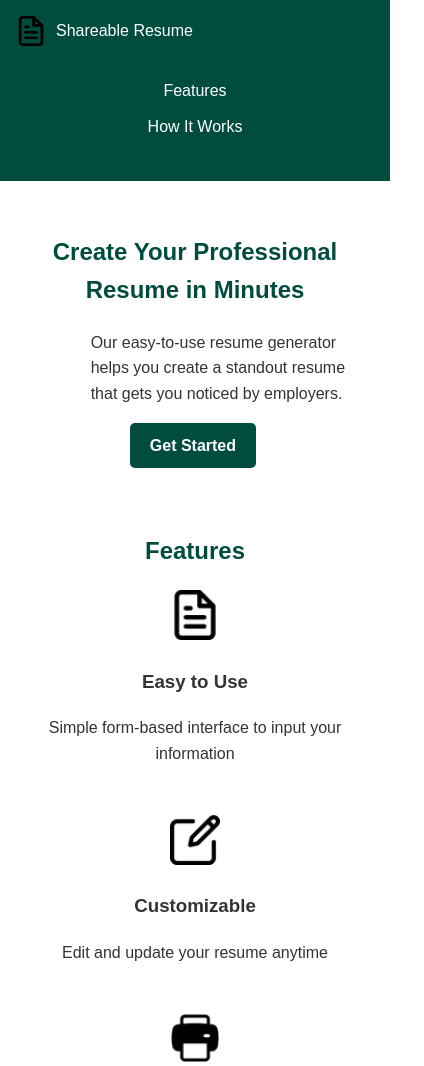
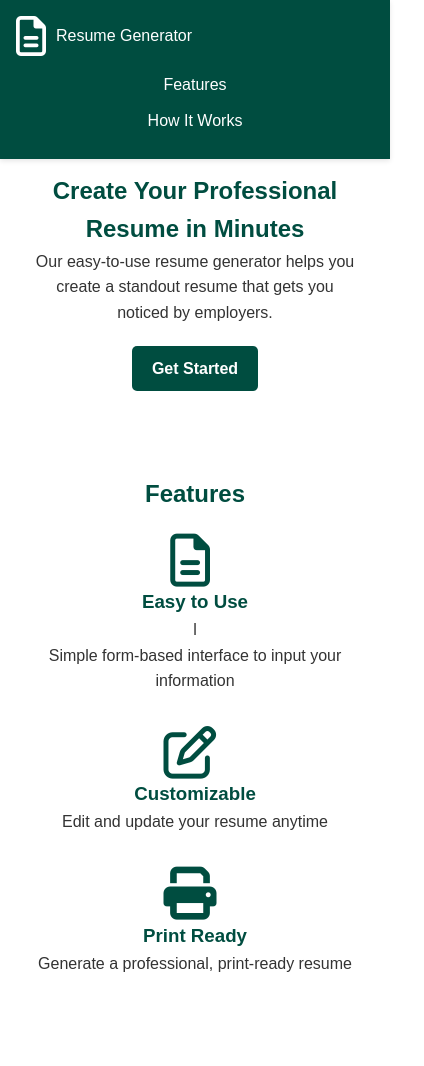
Before and after one commit to Mohidjaved/college-resume-project, a plain HTML site: page index.html in a window 390 px wide. Shown: the top 1066 px of the page, 424 px wide, since content can reach past the window. Drawn offline with Linux system fonts and the light colour scheme.

Commit message:
Changing on landing page

```diff
--- a/index.html
+++ b/index.html
@@ -1,17 +1,24 @@
 <!DOCTYPE html>
 <html lang="en">
   <head>
-    <meta charset="UTF-8">
-    <meta name="viewport" content="width=device-width, initial-scale=1.0">
-    <title>Shareable Resume - Create Your Professional Resume</title>
-    <link rel="stylesheet" href="landing-style.css">
+    <meta charset="UTF-8" />
+    <meta name="viewport" content="width=device-width, initial-scale=1.0" />
+    <title>Resume Generator - Create Your Professional Resume</title>
+    <link rel="stylesheet" href="landing-style.css" />
+    <link
+      rel="stylesheet"
+      href="https://cdnjs.cloudflare.com/ajax/libs/font-awesome/6.7.0/css/all.min.css"
+      integrity="sha512-9xKTRVabjVeZmc+GUW8GgSmcREDunMM+Dt/GrzchfN8tkwHizc5RP4Ok/MXFFy5rIjJjzhndFScTceq5e6GvVQ=="
+      crossorigin="anonymous"
+      referrerpolicy="no-referrer"
+    />
   </head>
   <body>
     <header>
       <nav>
         <div class="logo">
-                <img src="/asset/file.png" alt="Shareable Resume Logo">
-                <span>Shareable Resume</span>
+          <i class="fa-regular fa-file-lines" style="font-size: 20px"></i>
+          <span>Resume Generator</span>
         </div>
         <ul>
           <li class="feat-nav"><a href="#features">Features</a></li>
@@ -23,25 +30,29 @@
     <main>
       <section id="hero">
         <h1>Create Your Professional Resume in Minutes</h1>
-            <p>Our easy-to-use resume generator helps you create a standout resume that gets you noticed by employers.</p>
+        <p>
+          Our easy-to-use resume generator helps you create a standout resume
+          that gets you noticed by employers.
+        </p>
         <a href="resume.html" class="cta-button">Get Started</a>
       </section>
 
       <section id="features">
-            <h2>Features</h2>
+        <h2 style="margin-bottom: 20px">Features</h2>
         <div class="feature-container">
           <div class="feature">
-                    <img src="/asset/file.png" alt="Easy to Use">
+            <i class="fa-regular fa-file-lines"></i>
             <h3>Easy to Use</h3>
+            l
             <p>Simple form-based interface to input your information</p>
           </div>
           <div class="feature">
-                    <img src="/asset/edit.png" alt="Customizable">
+            <i class="fa-regular fa-pen-to-square"></i>
             <h3>Customizable</h3>
             <p>Edit and update your resume anytime</p>
           </div>
           <div class="feature">
-                    <img src="/asset/print.png" alt="Print Ready">
+            <i class="fa-solid fa-print"></i>
             <h3>Print Ready</h3>
             <p>Generate a professional, print-ready resume</p>
           </div>
@@ -49,17 +60,22 @@
       </section>
 
       <section id="how-it-works">
-            <h2>How It Works</h2>
+        <h2 style="margin-bottom: 20px">How It Works</h2>
         <div class="steps-container">
           <div class="step">
             <div class="step-number">1</div>
             <h3>Fill in Your Details</h3>
-                    <p>Enter your personal information, education, skills, and projects</p>
+            <p>
+              Enter your personal information, education, skills, and projects
+            </p>
           </div>
           <div class="step">
             <div class="step-number">2</div>
             <h3>Generate Resume</h3>
-                    <p>Click the "Generate Resume" button to create your professional resume</p>
+            <p>
+              Click the "Generate Resume" button to create your professional
+              resume
+            </p>
           </div>
           <div class="step">
             <div class="step-number">3</div>
@@ -68,8 +84,6 @@
           </div>
         </div>
       </section>
-
-
     </main>
 
     <footer>
--- a/landing-style.css
+++ b/landing-style.css
@@ -1,14 +1,29 @@
+* {
+  margin: 0;
+  padding: 0;
+  box-sizing: border-box;
+}
+
+html {
+  scroll-behavior: smooth;
+}
+
 body {
   font-family: Arial, sans-serif;
   line-height: 1.6;
-    margin: 0;
-    padding: 0;
+  padding-top: 140px;
   color: #333;
 }
 
 header {
-    background-color:#004d40;
+  background-color: #004d40;
   padding: 1rem;
+  position: fixed;
+  top: 0;
+  left: 0;
+  width: 100%;
+  z-index: 1000;
+  box-shadow: 0 2px 5px rgba(0, 0, 0, 0.1);
 }
 
 nav {
@@ -24,8 +39,9 @@ nav {
   align-items: center;
 }
 
-.logo img {
-    width: 30px;
+.logo i {
+  font-size: 40px !important;
+  color: #fff;
   margin-right: 10px;
 }
 
@@ -40,12 +56,12 @@ nav ul li {
 
 nav a {
   text-decoration: none;
-    color:white;
+  color: white;
 }
 nav span {
   color: white;
 }
-.feat-nav{
+.feat-nav {
   padding-right: 50px;
 }
 main {
@@ -58,7 +74,12 @@ section {
   margin-bottom: 4rem;
 }
 
-h1, h2 {
+#hero {
+  text-align: center;
+}
+
+h1,
+h2 {
   text-align: center;
   color: #004d40;
 }
@@ -71,24 +92,33 @@ h1, h2 {
   text-decoration: none;
   border-radius: 5px;
   font-weight: bold;
-    margin-left: 45%;
+  margin: 30px auto;
 }
 
-.feature-container, .steps-container {
+.feature-container,
+.steps-container {
   display: flex;
   justify-content: space-around;
   flex-wrap: wrap;
 }
 
-.feature, .step {
+.feature,
+.step {
   flex-basis: 30%;
   text-align: center;
   margin-bottom: 2rem;
 }
 
-.feature img {
-    width: 50px;
-    height: 50px;
+.feature i {
+  font-size: 53px !important;
+  color: #fff;
+  margin-right: 10px;
+  color: #004d40;
+}
+
+.feature h3 {
+  color: #004d40;
+  font-weight: 700;
 }
 
 .step-number {
@@ -109,10 +139,11 @@ form {
   max-width: 500px;
   margin: 0 auto;
 }
-#hero p{
-    margin-left: 18%;
+#hero p {
+  text-align: center;
 }
-input, textarea {
+input,
+textarea {
   margin-bottom: 1rem;
   padding: 10px;
   border: 1px solid #ddd;
@@ -120,7 +151,7 @@ input, textarea {
 }
 
 footer {
-    background-color:#004d40;
+  background-color: #004d40;
   text-align: center;
   padding: 1rem;
   margin-top: 2rem;
@@ -128,36 +159,41 @@ footer {
 }
 
 @media (max-width: 768px) {
-    .feature-container, .steps-container {
+  .feature-container,
+  .steps-container {
     flex-direction: column;
   }
   .cta-button {
-        margin-left: 30%;
+    margin: 20px auto;
   }
 
-    .feature, .step {
+  .feature,
+  .step {
     flex-basis: 100%;
   }
   nav {
-        flex-direction: column; /* Stack logo and nav items vertically */
-        align-items: flex-start; /* Align items to the start */
+    flex-direction: column;
+    align-items: flex-start;
   }
 
   .logo {
-        margin-bottom: 1rem; /* Add space between logo and nav items */
+    margin-bottom: 1rem;
+  }
+
+  .feat-nav {
+    padding-right: 0;
   }
 
   nav ul {
-        flex-direction: column; /* Stack navigation items vertically */
-        width: 100%; /* Make the nav items take full width */
-        padding: 0; /* Remove padding */
+    flex-direction: column;
+    width: 100%;
+    padding: 0;
   }
 
   nav ul li {
-        margin-left: 0; /* Remove left margin */
-        margin-bottom: 10px; /* Add space between nav items */
-        width: 100%; /* Make each nav item take full width */
-        text-align: center; /* Center align text */
+    margin-left: 0;
+    margin-bottom: 10px;
+    width: 100%;
+    text-align: center;
   }
-
 }
```
Also changed, not shown: resume.html (+1 -1 lines). Lines whose indentation alone changed are shown as unchanged.
